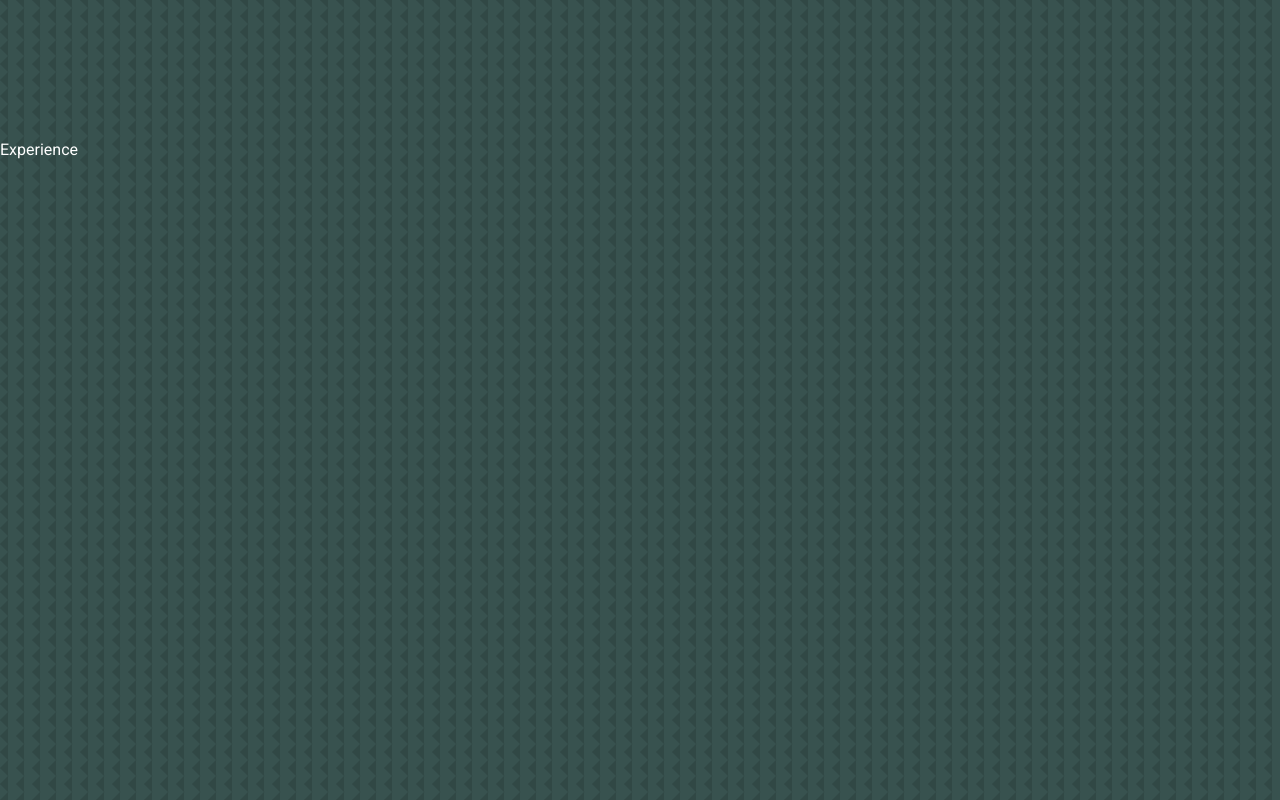
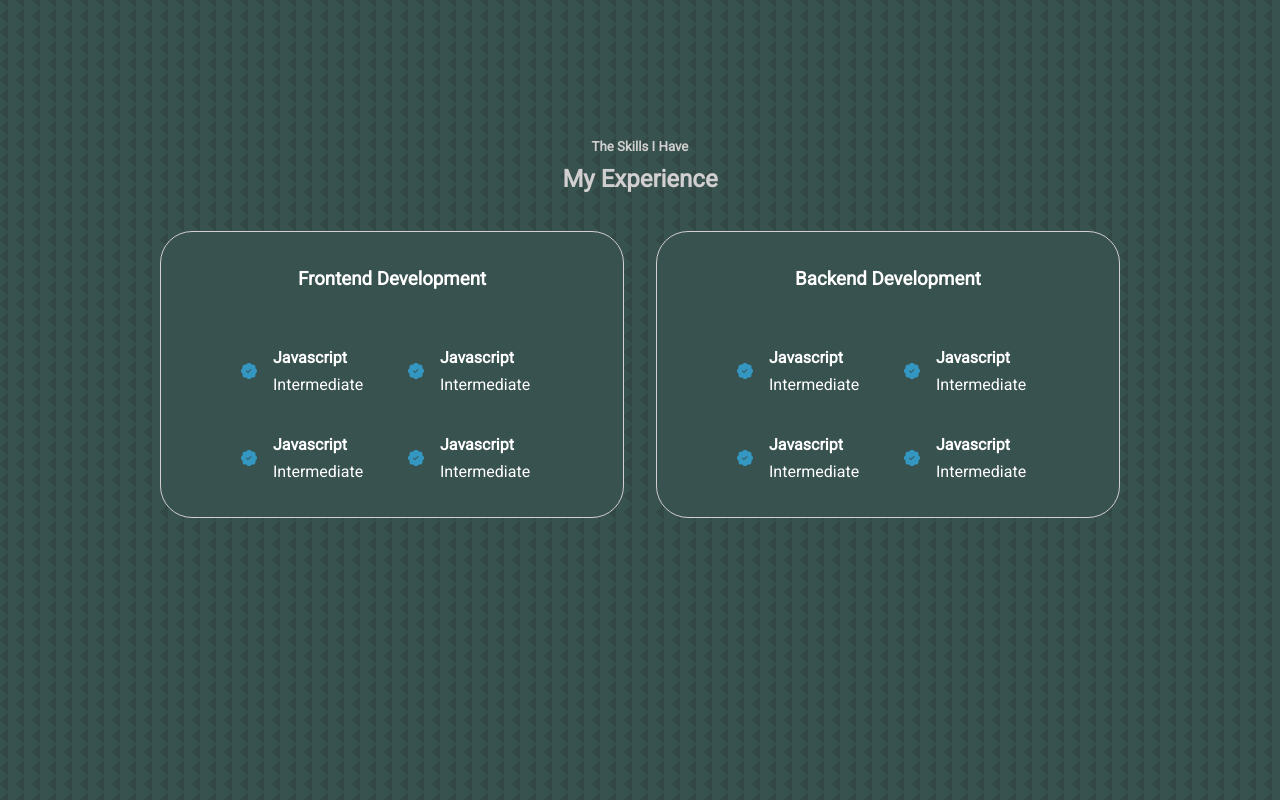
Before and after one commit to DanteThuta/react_portfolio, a React (Create React App) app: page / in a window 1280 px wide. Shown: the part 1720-2520 px from the top of the page. Built offline with nearby package versions, Linux system fonts and the light colour scheme; the HTML template or start-up script is replaced by a standard one.

Commit message:
Creating Experience Section

```diff
--- a/src/components/About/about.css
+++ b/src/components/About/about.css
@@ -113,7 +113,7 @@
   }
 
   .about__cards {
-    grid-template-columns: 1fr 1fr;
+    grid-template-columns: 1fr;
   }
 
   .about__content {
--- a/src/components/Experience/Experience.jsx
+++ b/src/components/Experience/Experience.jsx
@@ -1,8 +1,84 @@
 import React from "react";
+import "./experience.css";
+import { BsPatchCheckFill } from "react-icons/bs";
 
 const Experience = () => {
   return (
-    <section id="experience">Experience</section>
+    <section id="experience">
+      <h5>The Skills I Have</h5>
+      <h2>My Experience</h2>
+
+      <div className="container experience__container">
+        <div className="experience__frontend">
+          <h3>Frontend Development</h3>
+          <div className="experience__content">
+            <article className="experience__details">
+              <BsPatchCheckFill className="experience__details-icon" />
+              <div className="experience__detail-info">
+                <h4>Javascript</h4>
+                <p className="text-light">Intermediate</p>
+              </div>
+            </article>
+            <article className="experience__details">
+              <BsPatchCheckFill className="experience__details-icon" />
+              <div className="experience__detail-info">
+                <h4>Javascript</h4>
+                <p className="text-light">Intermediate</p>
+              </div>
+            </article>
+            <article className="experience__details">
+              <BsPatchCheckFill className="experience__details-icon" />
+              <div className="experience__detail-info">
+                <h4>Javascript</h4>
+                <p className="text-light">Intermediate</p>
+              </div>
+            </article>
+            <article className="experience__details">
+              <BsPatchCheckFill className="experience__details-icon" />
+              <div className="experience__detail-info">
+                <h4>Javascript</h4>
+                <p className="text-light">Intermediate</p>
+              </div>
+            </article>
+          </div>
+        </div>
+        {/* End of FrontEnd */}
+        {/* Start of BackEnd */}
+        <div className="experience__backend">
+          <h3>Backend Development</h3>
+          <div className="experience__content">
+            <article className="experience__details">
+              <BsPatchCheckFill className="experience__details-icon" />
+              <div className="experience__detail-info">
+                <h4>Javascript</h4>
+                <p className="text-light">Intermediate</p>
+              </div>
+            </article>
+            <article className="experience__details">
+              <BsPatchCheckFill className="experience__details-icon" />
+              <div className="experience__detail-info">
+                <h4>Javascript</h4>
+                <p className="text-light">Intermediate</p>
+              </div>
+            </article>
+            <article className="experience__details">
+              <BsPatchCheckFill className="experience__details-icon" />
+              <div className="experience__detail-info">
+                <h4>Javascript</h4>
+                <p className="text-light">Intermediate</p>
+              </div>
+            </article>
+            <article className="experience__details">
+              <BsPatchCheckFill className="experience__details-icon" />
+              <div className="experience__detail-info">
+                <h4>Javascript</h4>
+                <p className="text-light">Intermediate</p>
+              </div>
+            </article>
+          </div>
+        </div>
+      </div>
+    </section>
   );
 };
 
--- a/src/components/Experience/experience.css
+++ b/src/components/Experience/experience.css
@@ -0,0 +1,40 @@
+.experience__container {
+  display: grid;
+  grid-template-columns: 1fr 1fr;
+  gap: 2rem;
+}
+
+.experience__container > div {
+  background: var(--color-bg);
+  padding: 2rem 5rem;
+
+  border: 1px solid var(--color-light);
+  border-radius: 2rem;
+  transition: var(--transition);
+}
+
+.experience__container > div:hover {
+  color: var(--color-white);
+  background: var(--color-main);
+}
+
+.experience__container > div h3 {
+  text-align: center;
+  margin-bottom: 3rem;
+}
+
+.experience__content {
+  display: grid;
+  grid-template-columns: 1fr 1fr;
+  gap: 2rem;
+}
+
+.experience__details {
+  display: flex;
+  align-items: center;
+  gap: 1rem;
+}
+
+.experience__details-icon {
+  color: var(--color-main);
+}
```
